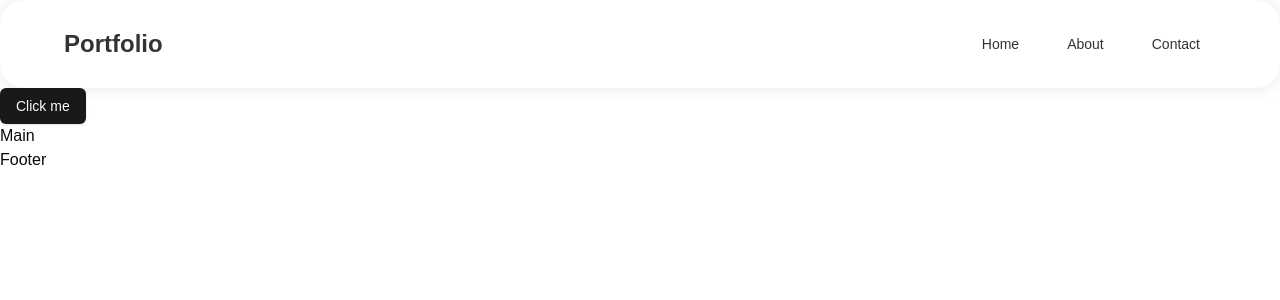
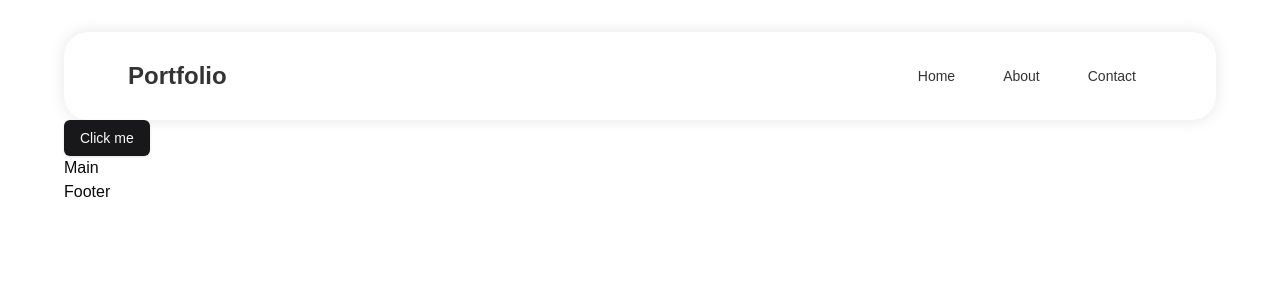
Before and after one commit to ut42univ/Portfolio, a Next.js app: page / in a window 1280 px wide. Shown: the top 300 px of the page. Built offline with nearby package versions, Linux system fonts and the light colour scheme.

Commit message:
💄 ページのマージンを指定

```diff
--- /dev/null
+++ b/src/app/Home.module.css
@@ -0,0 +1,3 @@
+.Home {
+  margin: 2rem 4rem;
+}
--- a/src/app/page.jsx
+++ b/src/app/page.jsx
@@ -1,10 +1,11 @@
+import style from "./Home.module.css";
 import { Main } from "@/components/Main";
 import { Footer } from "@/components/Footer";
 import { Header } from "@/components/Header";
 
 const Home = () => {
   return (
-    <div>
+    <div className={style.Home}>
       <Header />
       <Main />
       <Footer />
```
